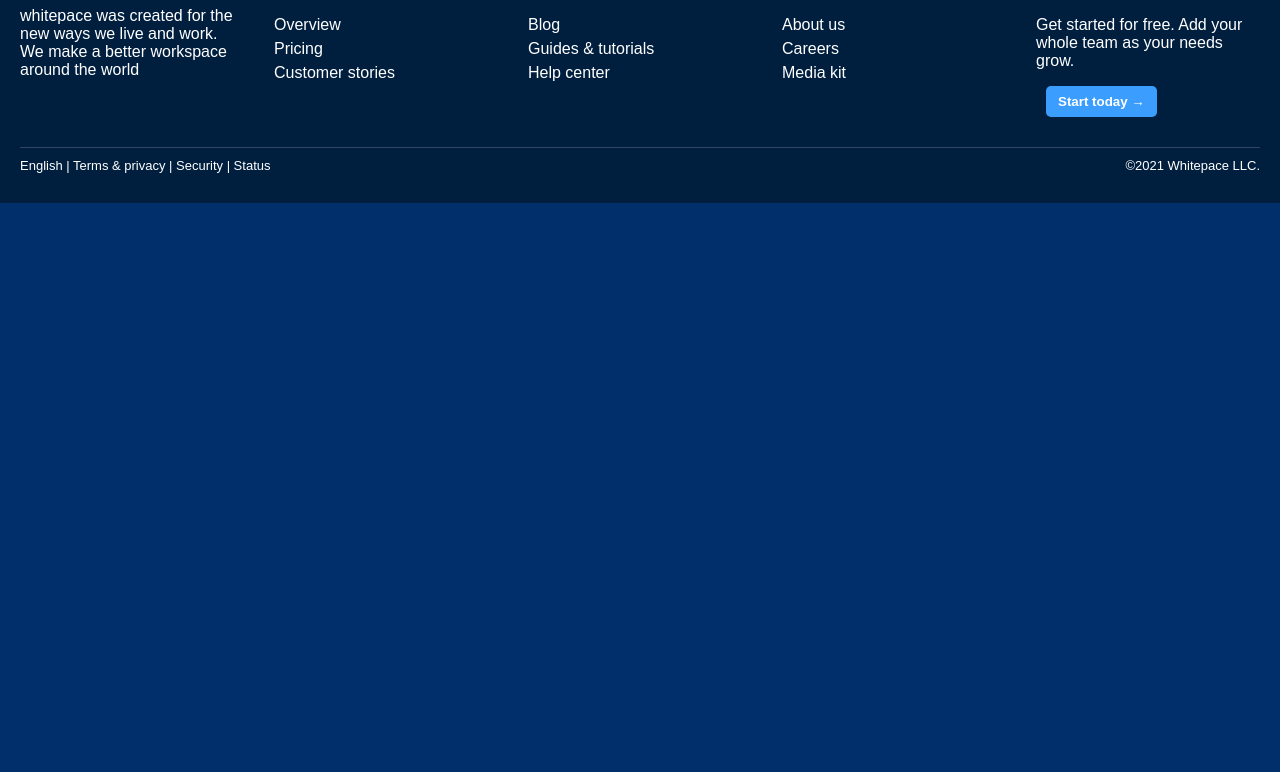
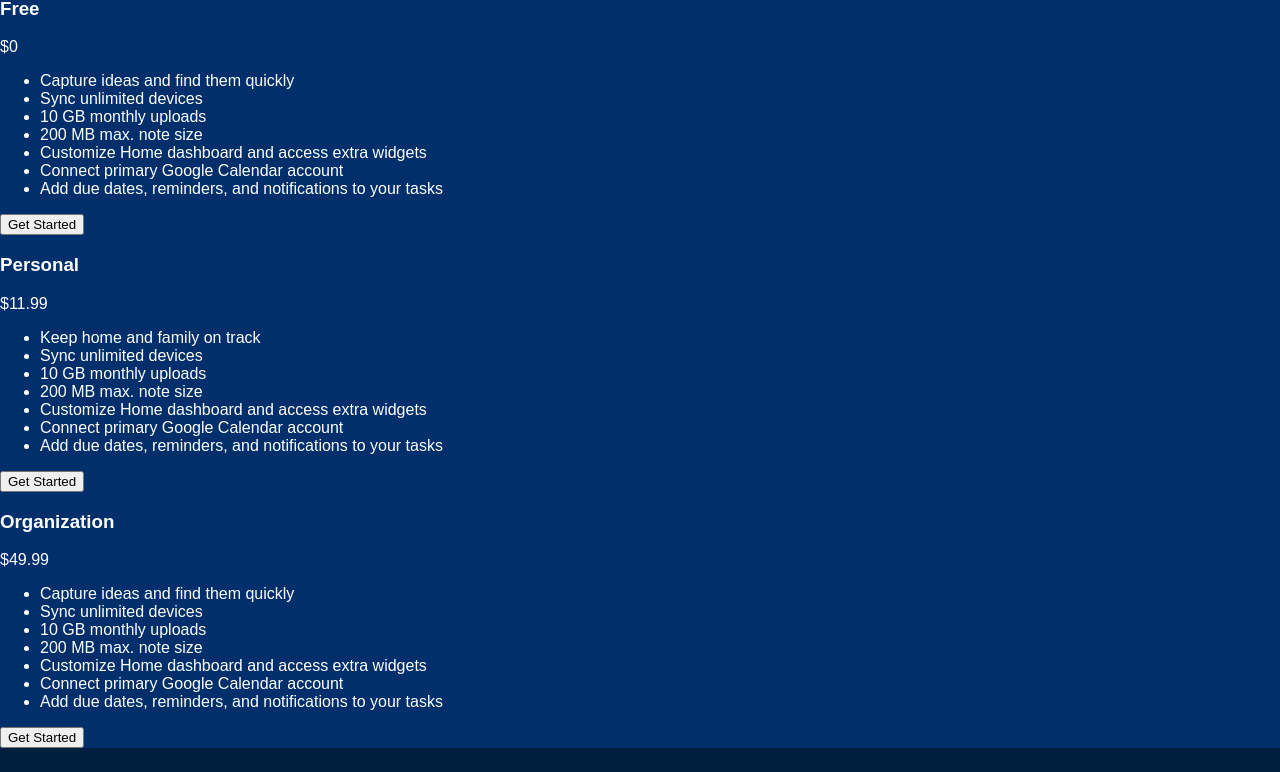
Before and after one commit to duikt588/html-site, a plain HTML site: page index.html in a window 1280 px wide. Shown: the part 621-1393 px from the top of the page. Before the commit the page ends 824 px from the top, so only its background shows below. Drawn offline with Linux system fonts and the light colour scheme.

Commit message:
Update index.html

```diff
--- a/index.html
+++ b/index.html
@@ -24,9 +24,63 @@
       <button class="try">Try Whitepace free →</button>
     </div>
     <div class="image">
-      <img src="source/image.webp">
+      <img src="source/image.webp" width="400" height="100%">
     </div>
   </div>
+
+  <div class="content">
+      <div class="plan">
+        <img src="source/plan.webp">
+          <p>Whether you want to get organized, keep your personal life on track, or boost workplace productivity, Evernote has the right plan for you.</p>
+
+          <div class="plan_column">
+              <div class="column_p">
+                  <h3>Free</h3>
+                  <div class="info">$0</div>
+                  <ul>
+                      <li>Capture ideas and find them quickly</li>
+                      <li>Sync unlimited devices</li>
+                      <li>10 GB monthly uploads</li>
+                      <li>200 MB max. note size</li>
+                      <li>Customize Home dashboard and access extra widgets</li>
+                      <li>Connect primary Google Calendar account</li>
+                      <li>Add due dates, reminders, and notifications to your tasks</li>
+                  </ul>
+                  <button class="get">Get Started</button>
+              </div>
+
+              <div class="column_p">
+                  <h3>Personal</h3>
+                  <div class="info">$11.99</div>
+                  <ul>
+                      <li>Keep home and family on track</li>
+                      <li>Sync unlimited devices</li>
+                      <li>10 GB monthly uploads</li>
+                      <li>200 MB max. note size</li>
+                      <li>Customize Home dashboard and access extra widgets</li>
+                      <li>Connect primary Google Calendar account</li>
+                      <li>Add due dates, reminders, and notifications to your tasks</li>
+                  </ul>
+                  <button class="get">Get Started</button>
+              </div>
+
+              <div class="column_p">
+                  <h3>Organization</h3>
+                  <div class="info">$49.99</div>
+                  <ul>
+                      <li>Capture ideas and find them quickly</li>
+                      <li>Sync unlimited devices</li>
+                      <li>10 GB monthly uploads</li>
+                      <li>200 MB max. note size</li>
+                      <li>Customize Home dashboard and access extra widgets</li>
+                      <li>Connect primary Google Calendar account</li>
+                      <li>Add due dates, reminders, and notifications to your tasks</li>
+                  </ul>
+                  <button class="get">Get Started</button>
+              </div>
+          </div>
+      </div>
+   </div>
 
   <div class="footer">
     <div class="footer_1">
```
